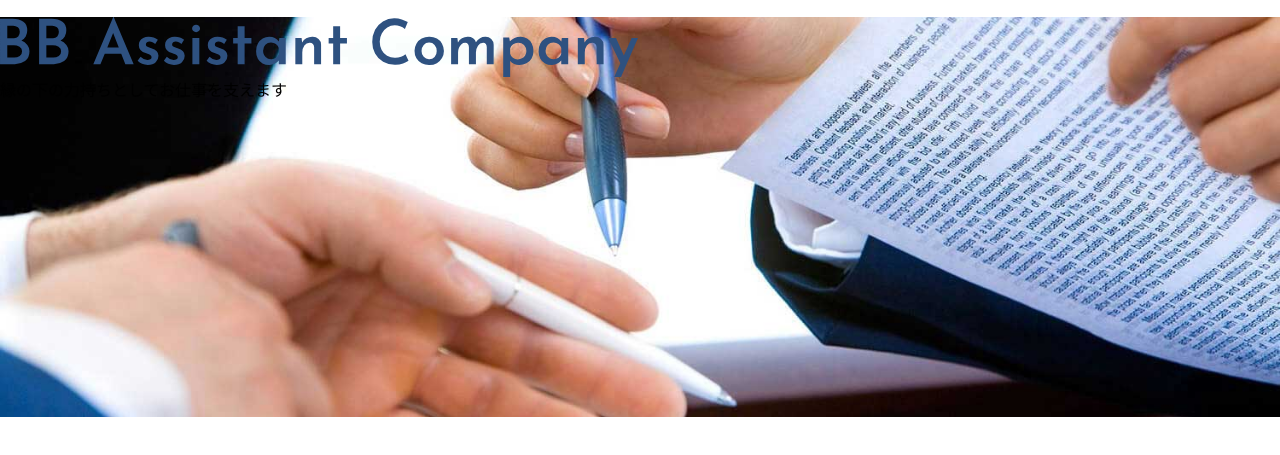
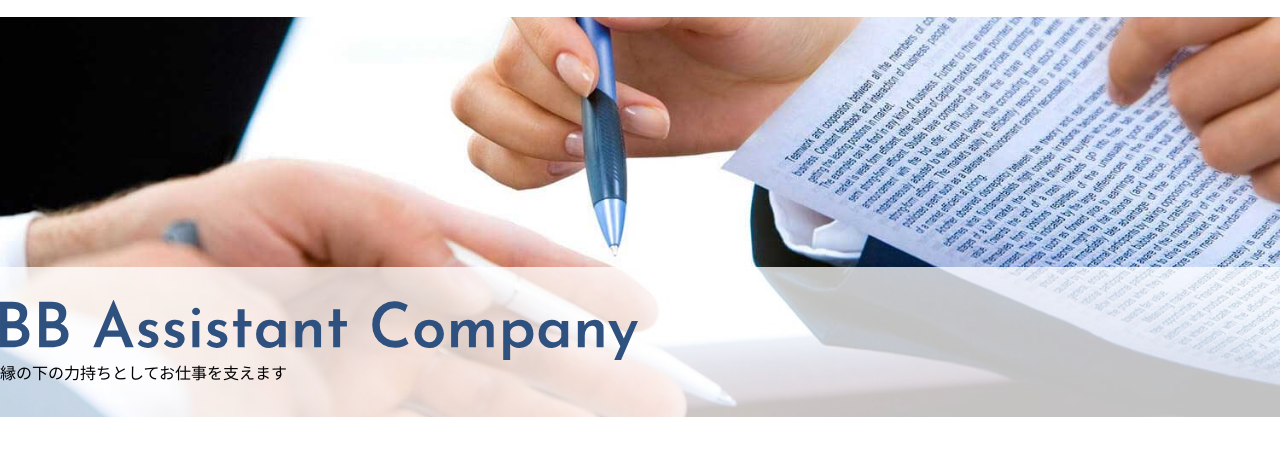
Before and after one commit to sadapon/html-css-plactice2, a plain HTML site: page index.html in a window 1280 px wide. Shown: the part 83-538 px from the top of the page. Drawn offline with Linux system fonts and the light colour scheme.

Commit message:
キャッチコピーとサブキャッチの表示を整えました。

```diff
--- a/style.css
+++ b/style.css
@@ -139,6 +139,13 @@ a:hover {
     background-image: url(img/hero.jpg);
     background-position: center;
     background-size: cover;
+    display: flex;
+}
+.hero .catch{
+    flex: auto;
+    align-self: flex-end;
+    padding: 33px 0;
+    background-color: rgba(255, 255, 255, 0.76);
 }
 .hero img{
     max-width: 100%;
```
